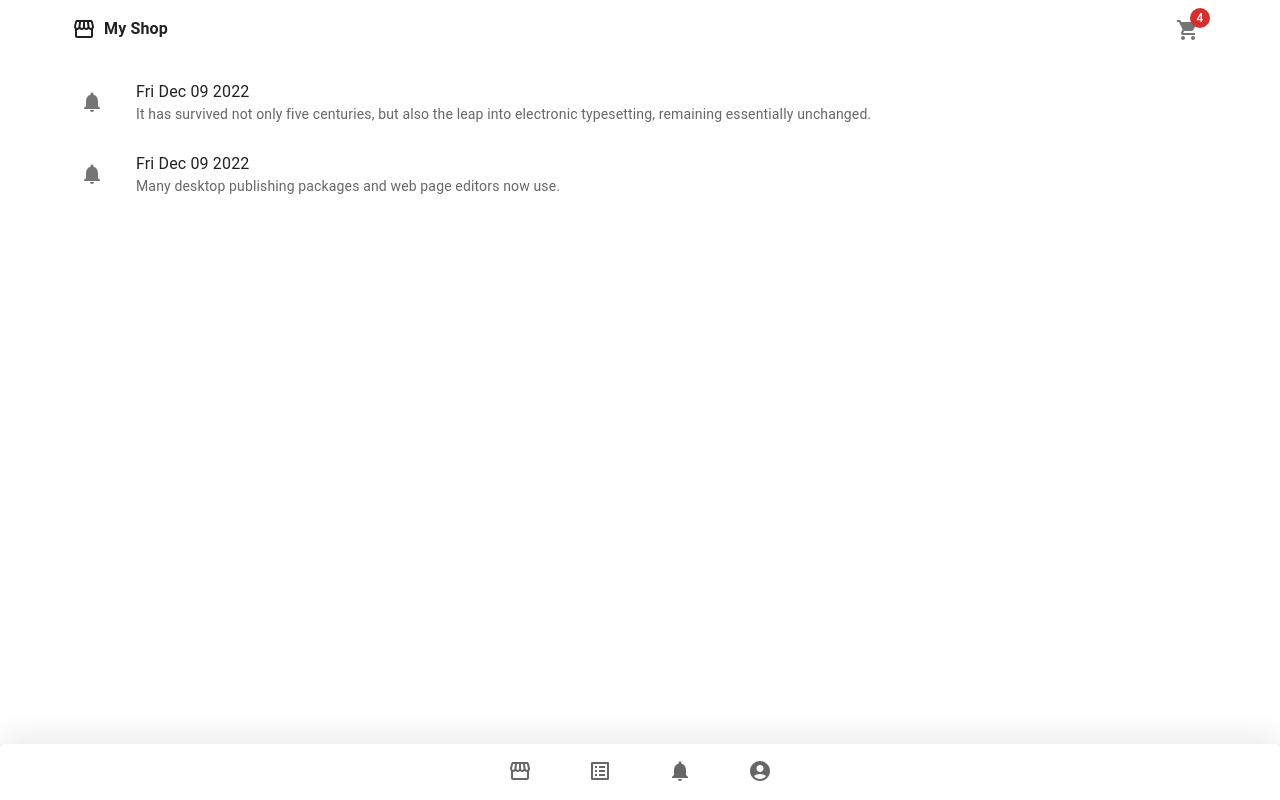
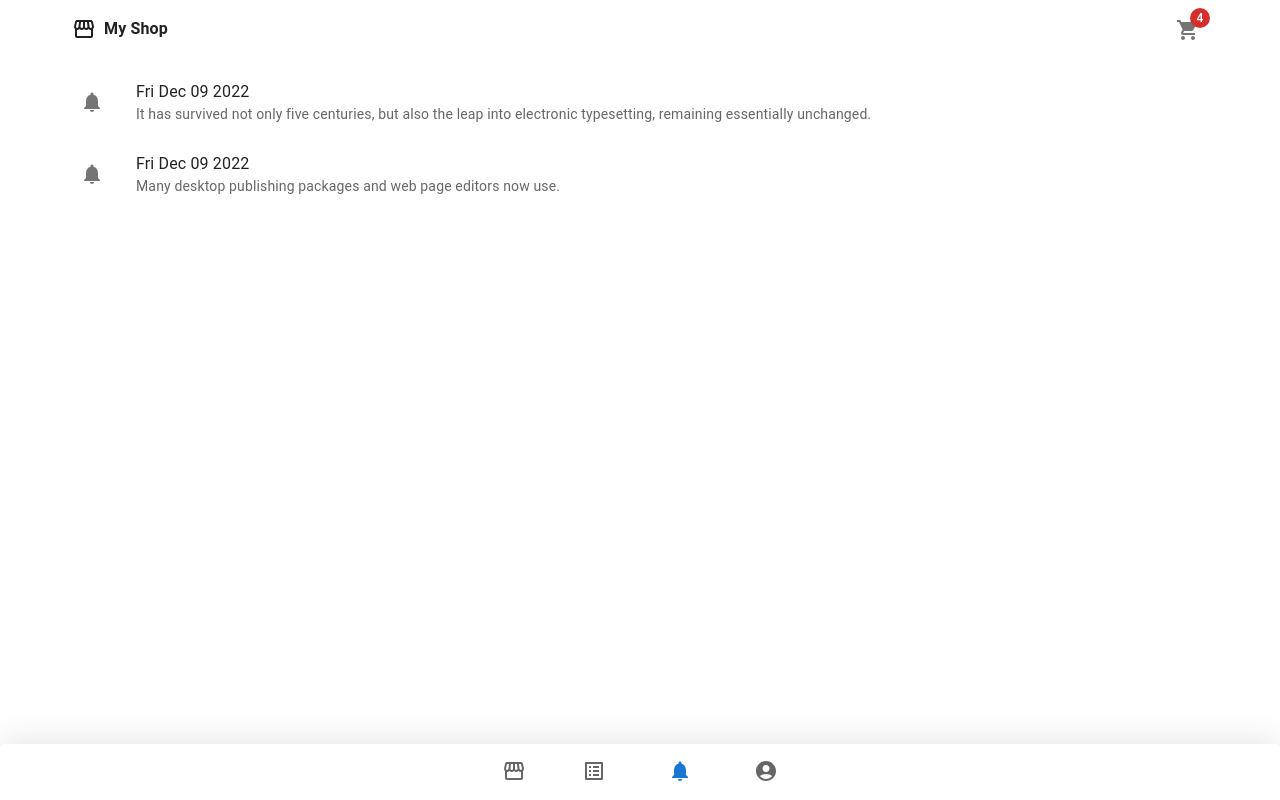
Before and after one commit to prasanthjanga/react-qrmenu, a React (Create React App) app: page /notifications in a window 1280 px wide. Built offline with nearby package versions, Linux system fonts and the light colour scheme.

Commit message:
footer nav bar active color change
-footer nav bar active color change

```diff
--- a/src/layouts/AppBarFooter.js
+++ b/src/layouts/AppBarFooter.js
@@ -1,7 +1,6 @@
 import * as React from "react";
 import Box from "@mui/material/Box";
-import Link from "@mui/material/Link";
-
+import { NavLink } from "react-router-dom";
 import BottomNavigation from "@mui/material/BottomNavigation";
 import BottomNavigationAction from "@mui/material/BottomNavigationAction";
 import StorefrontIcon from "@mui/icons-material/Storefront";
@@ -10,7 +9,6 @@ import NotificationsIcon from "@mui/icons-material/Notifications";
 import AccountCircleIcon from "@mui/icons-material/AccountCircle";
 
 function AppBarFooter() {
-  const [value, setValue] = React.useState(0);
 
   return (
     <Box>
@@ -22,25 +20,26 @@ function AppBarFooter() {
           color: "#000",
           boxShadow: "0px -6px 30px rgb(19 15 38 / 9%)",
           borderRadius: "5px 5px 0px 0px",
-        }}
-        showLabels
-        value={value}
-        onChange={(event, newValue) => {
-          setValue(newValue);
+          "& .MuiBottomNavigationAction-root > svg": {
+            color: "grey.main",
+          },
+          "& a.active > .MuiBottomNavigationAction-root > svg": {
+            color: "primary.main",
+          },
         }}
       >
-        <Link href="/" color="secondary" underline="none">
-          <BottomNavigationAction sx={{paddingTop: "15px"}} icon={<StorefrontIcon />} />
-        </Link>
-        <Link href="orders" color="secondary" underline="none">
-          <BottomNavigationAction sx={{paddingTop: "15px"}} icon={<ListAltIcon />} />
-        </Link>
-        <Link href="notifications" color="secondary" underline="none">
-          <BottomNavigationAction sx={{paddingTop: "15px"}} icon={<NotificationsIcon />} />
-        </Link>
-        <Link href="profile" color="secondary" underline="none">
-          <BottomNavigationAction sx={{paddingTop: "15px"}} icon={<AccountCircleIcon />} />
-        </Link>
+        <NavLink to="/" underline="none">
+          <BottomNavigationAction sx={{ paddingTop: "15px" }} label="Home" icon={<StorefrontIcon />} />
+        </NavLink>
+        <NavLink to="orders" underline="none">
+          <BottomNavigationAction sx={{ paddingTop: "15px" }} label="Orders" icon={<ListAltIcon />} />
+        </NavLink>
+        <NavLink to="notifications" underline="none">
+          <BottomNavigationAction sx={{ paddingTop: "15px" }} label="Notifications" icon={<NotificationsIcon />} />
+        </NavLink>
+        <NavLink to="profile" underline="none">
+          <BottomNavigationAction sx={{ paddingTop: "15px" }} label="Profile" icon={<AccountCircleIcon />} />
+        </NavLink>
       </BottomNavigation>
     </Box>
   );
```
